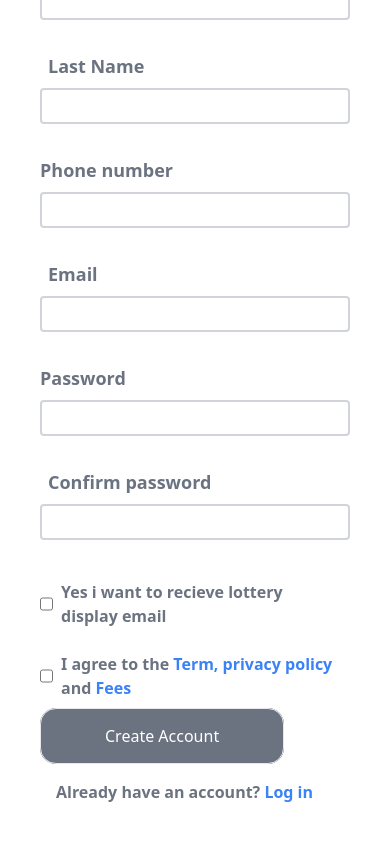
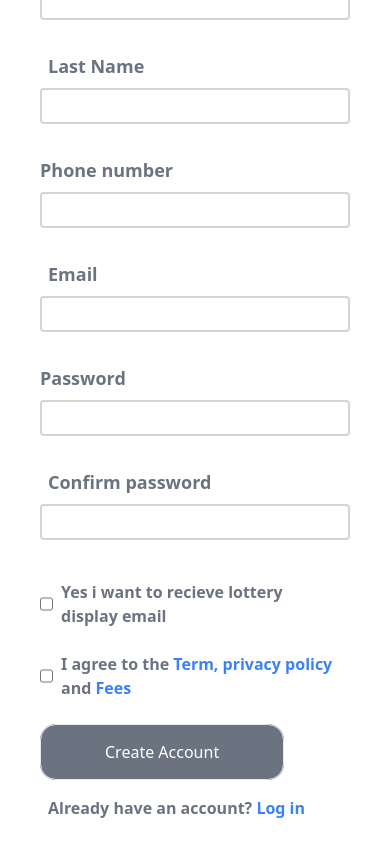
Before and after one commit to Victorakinwunmi/Login-dashboard, a Nuxt app: page / in a window 390 px wide. Shown: the part 396-1240 px from the top of the page. Built offline with nearby package versions, Linux system fonts and the light colour scheme.

Commit message:
i adjusted the login=create-account button

```diff
--- a/pages/index.vue
+++ b/pages/index.vue
@@ -86,9 +86,9 @@
           <h1 class="mx-2 text-gray-500 font-semibold">I agree to the <span class="font-bold text-blue-500">Term, privacy policy</span> and <span class="font-bold text-blue-500">Fees</span></h1>
         </div>
 
-        <div class="mx-10 xl:mx-32 mt-6 mb-6 lg:mt-10">
-          <nuxt-link to="dashboard" class="border text-white bg-gray-500 p-4 px-16 rounded-2xl hover:bg-black">Create Account</nuxt-link>
-          <h1 class="mt-8 mx-4 md:mx-0 font-bold text-gray-500">Already have an account? <span class="text-blue-500 font-bold">Log in</span></h1>
+        <div class="mx-10 xl:mx-32 mb-6 mt-10">
+          <nuxt-link to="dashboard" class="border text-white bg-gray-500 mt-10 p-4 px-16 rounded-2xl hover:bg-black">Create Account</nuxt-link>
+          <h1 class="mt-8 mx-2 md:mx-0 font-bold text-gray-500">Already have an account? <span class="text-blue-500 font-bold">Log in</span></h1>
         </div>
 
       </div>
```
